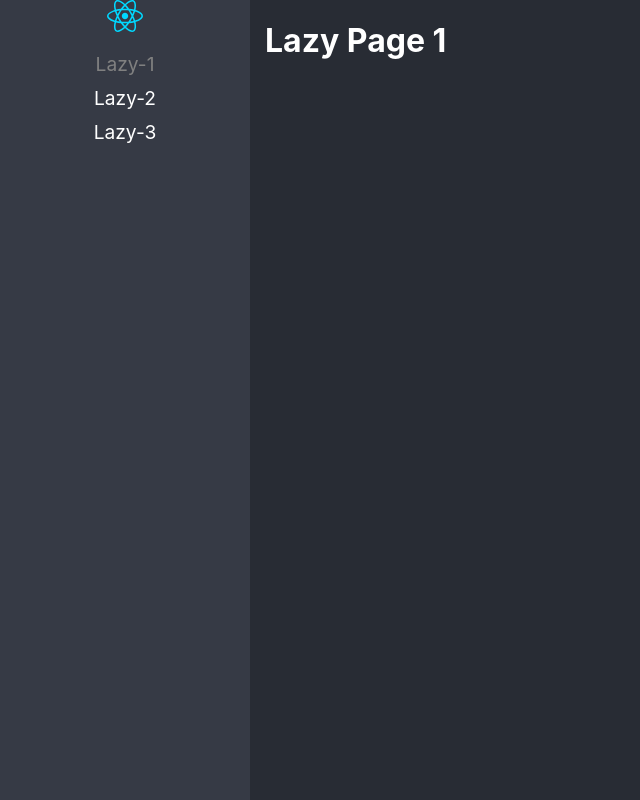
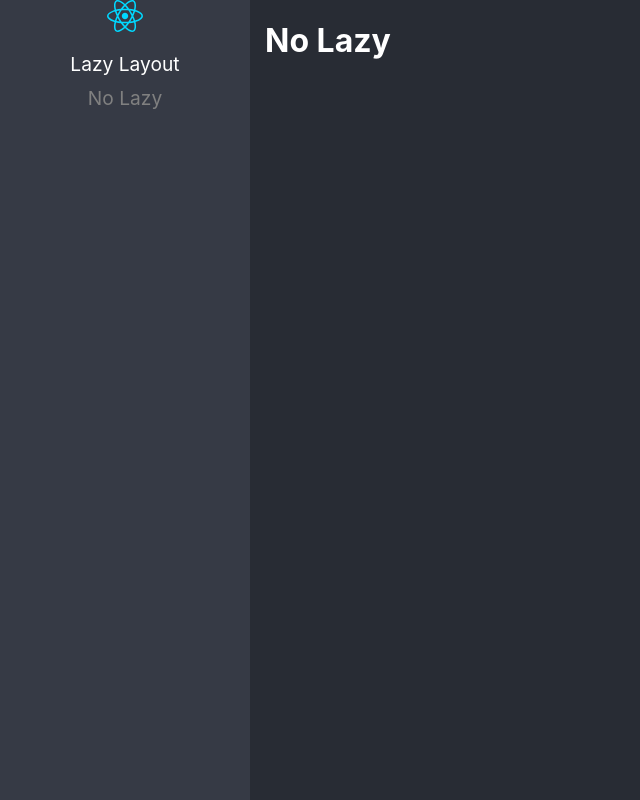
Before and after one commit to Zeev93/base-project, a React (Vite) app: page /no-lazy in a window 1280 px wide. Before the commit this address led to /lazy1. Shown: the whole page, without its empty margins (0-640 px from the left). Built offline with nearby package versions, Linux system fonts and the light colour scheme.

Commit message:
Rutas Anidadas Listas

```diff
--- /dev/null
+++ b/src/01-lazyload/layout/LazyLayout.tsx
@@ -0,0 +1,35 @@
+import { NavLink, Route, Routes } from "react-router-dom"
+import LazyPage1 from '../pages/LazyPage1';
+import LazyPage2 from '../pages/LazyPage2';
+import LazyPage3 from '../pages/LazyPage3';
+
+export const LazyLayout = () => {
+  return (
+    <div>
+        <h1>LazyLayout Page</h1>
+            {/* Rutas hijas iran aqui */}
+
+            <ul>
+                <li>
+                    <NavLink to={"lazy1"}>Lazy 1</NavLink>
+                </li>
+                <li>
+                    <NavLink to={"lazy2"}>Lazy 2</NavLink>
+                </li>
+                <li>
+                    <NavLink to={"lazy3"}>Lazy 3</NavLink>
+                </li>
+            </ul>
+
+            <Routes>
+                <Route path="lazy1" element={<LazyPage1/>} />
+                <Route path="lazy2" element={<LazyPage2/>} />
+                <Route path="lazy3" element={<LazyPage3/>} />
+                <Route path="*" element={<h1>Not Found</h1>} />
+            </Routes>
+    </div>
+  )
+}
+
+
+export default LazyLayout
--- /dev/null
+++ b/src/01-lazyload/pages/NoLazy.tsx
@@ -0,0 +1,7 @@
+export default function NoLazy() {
+    return(
+        <div>
+            <h1>No Lazy</h1>
+        </div>
+    )
+};
--- a/src/routes/Navigation.tsx
+++ b/src/routes/Navigation.tsx
@@ -26,7 +26,7 @@
                         <Route key={i} path={path}  element={ <Component />} />
                     ))
                 }
-                <Route path="/*" element={<Navigate to="/lazy1" replace/>} />
+                <Route path="/*" element={<Navigate to={ routes[0].to } replace/>} />
             </Routes>
         </div>
     </BrowserRouter>
--- a/src/routes/routes.ts
+++ b/src/routes/routes.ts
@@ -1,5 +1,6 @@
 import { lazy } from "react";
 // import { LazyPage1, LazyPage2, LazyPage3 } from "../01-lazyload/pages";
+import NoLazy from '../01-lazyload/pages/NoLazy';
 
 type JSXComponent = () => JSX.Element
 
@@ -10,28 +11,23 @@
     name: string
 }
 
-const Lazy1 = lazy(() => import('../01-lazyload/pages/LazyPage1'));
-const Lazy2 = lazy(() => import('../01-lazyload/pages/LazyPage2'));
-const Lazy3 = lazy(() => import('../01-lazyload/pages/LazyPage3'));
+// const Lazy1 = lazy(() => import('../01-lazyload/pages/LazyPage1'));
+// const Lazy2 = lazy(() => import('../01-lazyload/pages/LazyPage2'));
+// const Lazy3 = lazy(() => import('../01-lazyload/pages/LazyPage3'));
+
+const LazyLayout = lazy(() => import('../01-lazyload/layout/LazyLayout'))
 
 export const routes: Route[] = [
     {
-        to: '/lazy1',
-        path: 'lazy1',
-        Component: Lazy1,
-        name: 'Lazy-1'
+        path: '/lazyload/*',
+        to: '/lazyload/',
+        Component: LazyLayout,
+        name: 'Lazy Layout'
     },
     {
-        to: '/lazy2',
-        path: 'lazy2',
-        Component: Lazy2,
-        name: 'Lazy-2'
-    },
-    {
-        to: '/lazy3',
-        path: 'lazy3',
-        Component: Lazy3,
-        name: 'Lazy-3'
-    },
-
+        to: '/no-lazy',
+        path: 'no-lazy',
+        Component: NoLazy,
+        name: 'No Lazy'
+    }
 ]
```
